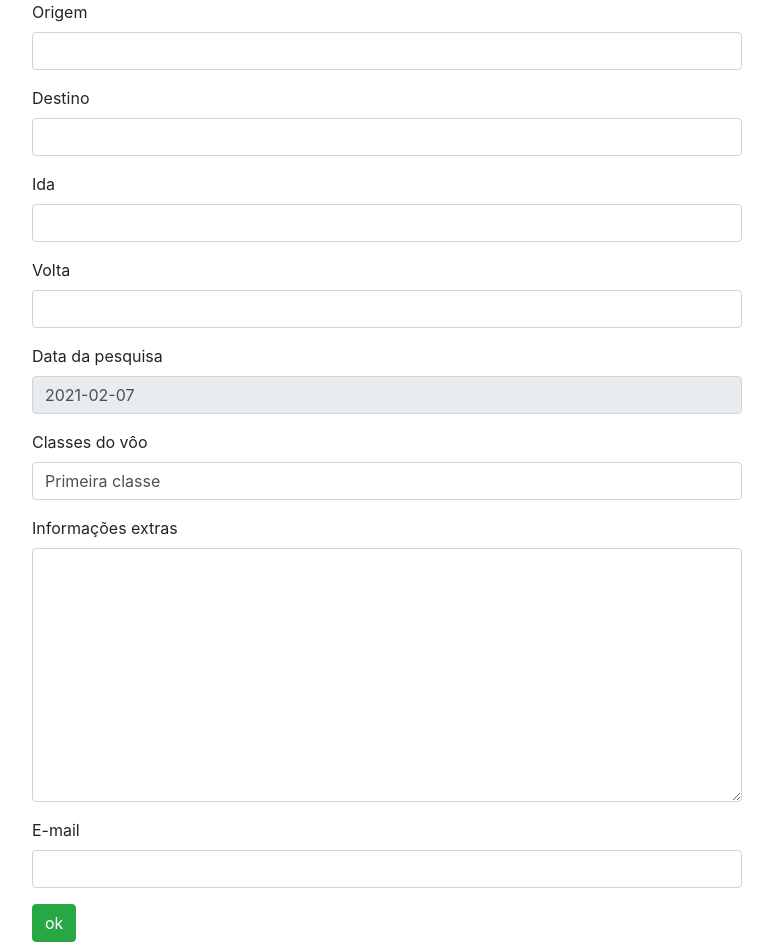
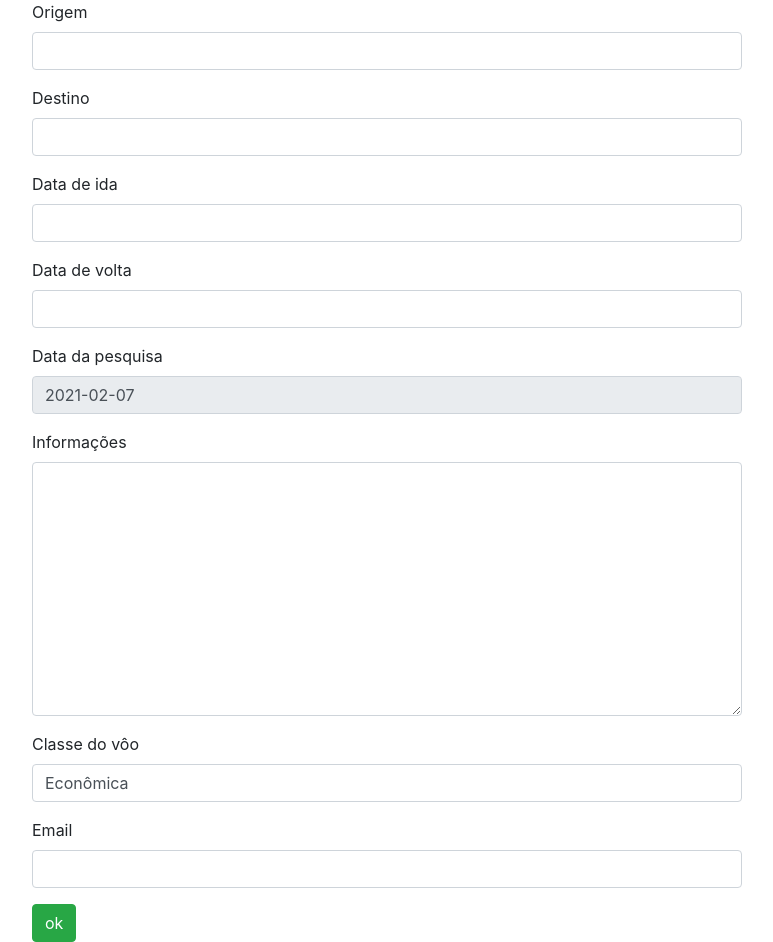
Before and after one commit to danilovbarbosa/django-forms, a Django app: page / in a window 1280 px wide. Shown: the part 64-1006 px from the top of the page, without its empty margins (253-1026 px from the left). Run offline with Django 3.2, Linux system fonts and the light colour scheme; some libraries are stand-ins or nearby versions.

Commit message:
Finalizado o formulário. PessoaForm foi adicionado  a view e ao template.

```diff
--- a/passagens/forms.py
+++ b/passagens/forms.py
@@ -6,21 +6,25 @@ from tempus_dominus.widgets import DatePicker, TimePicker, DateTimePicker
 
 from passagens.classe_viagem import tipos_de_classe
 from passagens.validation import *
+from passagens.models import ClasseViagem, Passagem, Pessoa
 
-class PassagemForms(forms.Form):
-    origem = forms.CharField(label='Origem', max_length=100)
-    destino = forms.CharField(label='Destino', max_length=100)
-    data_ida = forms.DateField(label='Ida', widget=DatePicker())
-    data_volta = forms.DateField(label='Volta', widget=DatePicker())
+class PassagemForms(forms.ModelForm):
     data_pesquisa = forms.DateField(label='Data da pesquisa', disabled=True, initial=datetime.today)
-    classe_viagem = forms.ChoiceField(label='Classes do vôo', choices=tipos_de_classe)
-    informacoes = forms.CharField(
-        label='Informações extras',
-        max_length=200,
-        widget=Textarea(),
-        required=False,
-    )
-    email = forms.EmailField(label='E-mail', max_length=150)
+
+    class Meta:
+        model = Passagem
+        fields = '__all__'
+        labels = {
+            'data_ida': 'Data de ida',
+            'data_volta': 'Data de volta',
+            'data_pesquisa': 'Data de pesquisa',
+            'informacoes': 'Informações',
+            'classe_viagem': 'Classe do vôo',
+        }
+        widgets = {
+            'data_ida': DatePicker(),
+            'data_volta': DatePicker(),
+        }
 
 
     def clean(self):
@@ -44,3 +48,9 @@ class PassagemForms(forms.Form):
                 self.add_error(erro, mensagem_erro)
 
         return self.cleaned_data
+
+
+class PessoaForms(forms.ModelForm):
+    class Meta:
+        model = Pessoa
+        exclude = ['nome']
--- a/passagens/views.py
+++ b/passagens/views.py
@@ -1,12 +1,14 @@
 from django.shortcuts import render
 
-from passagens.forms import PassagemForms
+from passagens.forms import PassagemForms, PessoaForms
 
 
 def index(request):
     form = PassagemForms()
+    pessoas_form = PessoaForms()
     context = {
         'form': form,
+        'pessoas_form': pessoas_form,
     }
     return render(request, 'index.html', context=context)
 
@@ -14,13 +16,17 @@ def index(request):
 def revisao_consulta(request):
     if request.method == 'POST':
         form = PassagemForms(request.POST)
+        pessoa_form = PessoaForms(request.POST)
+
         if form.is_valid():
             context = {
                 'form': form,
+                'pessoa_form': pessoa_form,
             }
             return render(request, 'minha_consulta.html', context=context)
         else:
             context = {
                 'form': form,
+                'pessoa_form': pessoa_form,
             }
             return render(request, 'index.html', context=context)
--- a/templates/index.html
+++ b/templates/index.html
@@ -16,6 +16,13 @@
         {% endfor %}
         {% endfor %}
 
+        {% for field in pessoas_form.visible_fields %}
+        <div class="form-group">
+            <label for="{{ field.id_for_label }}"> {{ field.label }} </label>
+            {{ field | add_class:'form-control' }}
+        </div>
+        {% endfor %}
+
         <input type="submit" value="ok" class="btn btn-success">
     </form>
 </section>
--- a/templates/minha_consulta.html
+++ b/templates/minha_consulta.html
@@ -9,6 +9,6 @@
 <p>Sua data de pesquisa é : {{ form.data_pesquisa.value }}</p>
 <p>Sua classe de viagem é : {{ form.classe_viagem.value }}</p>
 <p>Suas informações é : {{ form.informacoes.value }}</p>
-<p>Sua e-mail é : {{ form.email.value }}</p>
+<p>Sua e-mail é : {{ pessoa_form.email.value }}</p>
 
 {% endblock %}
```
Also changed, not shown: 1 other file.
